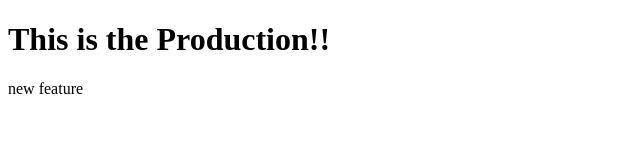
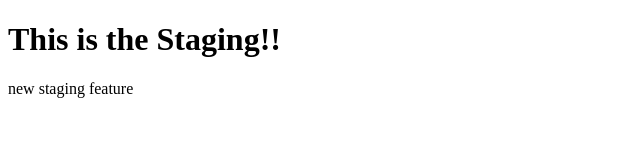
Before and after one commit to cyatsuk-ba/github-actions, a plain HTML site: page index.html in a window 1280 px wide. Shown: the whole page, without its empty margins (0-640 px from the left). Drawn offline with Linux system fonts and the light colour scheme.

Commit message:
staging test

```diff
--- a/index.html
+++ b/index.html
@@ -7,7 +7,7 @@
     <title>HTML 5 Boilerplate</title>
   </head>
   <body>
-<h1>This is the Production!!</h1>
-<p>new feature</p>
+<h1>This is the Staging!!</h1>
+<p>new staging feature</p>
   </body>
 </html>
```
Also changed, not shown: 2 other files.
